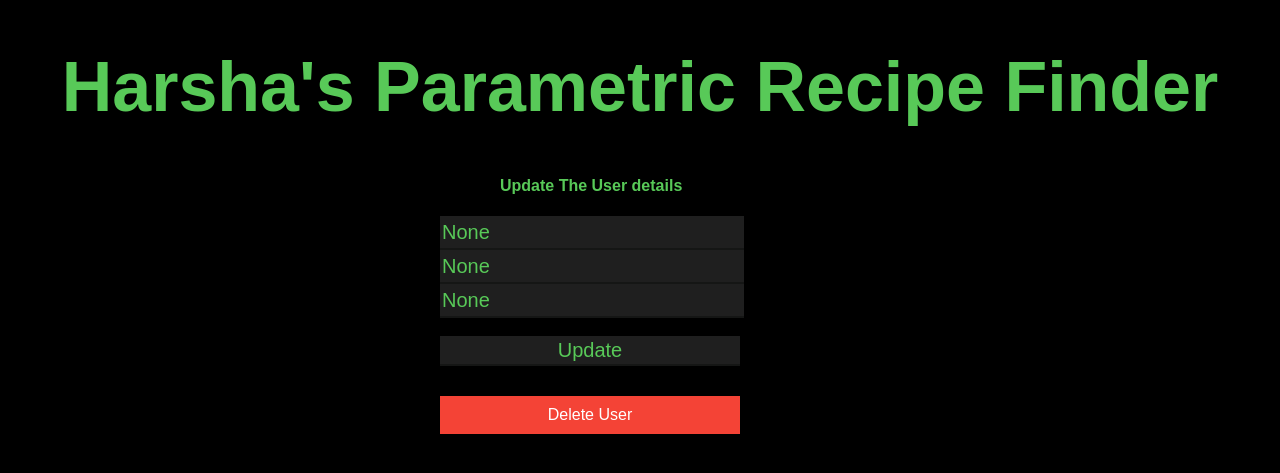
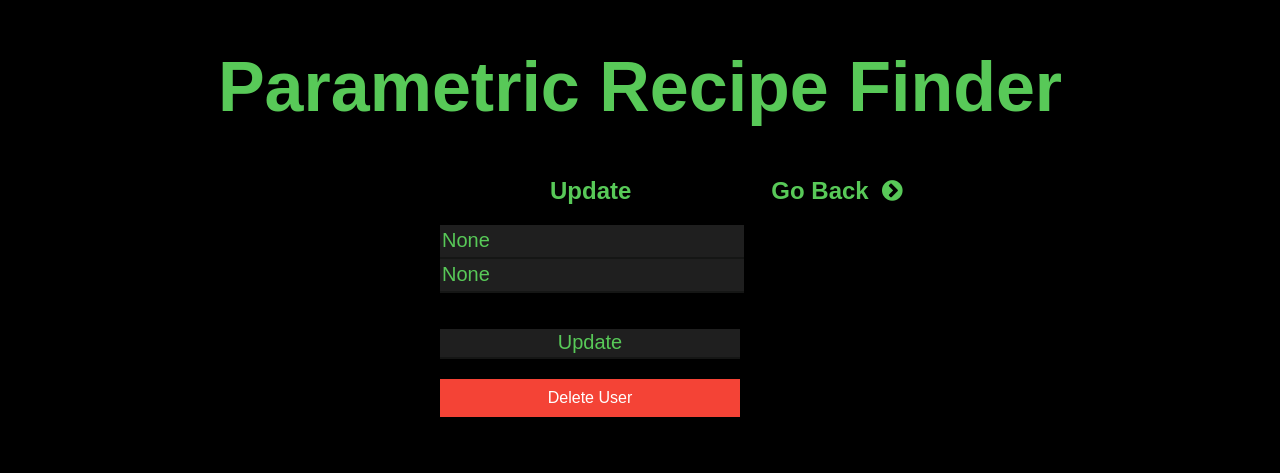
Before and after one commit to nimii1001/res, a Django app: page /home/edit in a window 1280 px wide. Shown: the top 473 px of the page. Run offline with Django 4.2, Linux system fonts and the light colour scheme; parts of the project's set-up code (start-up, migrations or seed data) failed here and were passed over; some web fonts are replaced.

Commit message:
2 changes commit

```diff
--- a/recipe/recipeapp/views.py
+++ b/recipe/recipeapp/views.py
@@ -49,7 +49,6 @@ def home(request):
             return render (request,'home.html',{"all":users,"msg":"Incorrect Credential! Try Again"})
 
     if request.method == 'GET':
-        print("don")
         if 'username' in request.GET and 'password' in request.GET:
             username = request.GET["username"]
             password = request.GET["password"]
@@ -59,11 +58,10 @@ def home(request):
             user_data.username = username
             user_data.password = password
             user_data.save()
-            return render(request,'home.html')
+            updated_user_data = UsersTable.objects.get(id=id)
+            return render (request,'result.html',{"username":updated_user_data.username,"password":updated_user_data.password,"id":updated_user_data.id})
         else:
-            print("don1")
             id = request.GET["id"]
-            print("iddd",id)
             user_data = UsersTable.objects.get(id=id)
             print("userdata",user_data )
             if user_data:
--- a/recipe/templates/home.html
+++ b/recipe/templates/home.html
@@ -11,7 +11,7 @@
   </head>
   <body>
     {% block content %}{% endblock %}
-      <h1 style="margin-bottom:200px">Harsha's Parametric Recipe Finder</h1>
+      <h1 style="margin-bottom:200px">Parametric Recipe Finder</h1>
       </div>
       <div style="max-width: 600px;margin: auto;">
           {% if msg %}
@@ -19,17 +19,19 @@
           {% endif %}
 
           <form action="home" method="POST" >
+            <h2 style="margin-top:50px;margin-left:210px;">Login</h2>
             {% csrf_token %}
             <input type="text" name="username" id="username" placeholder="Username" required/>
             <br>
             <input type="password" name="password" id="password" placeholder="Password" required/>
             <br>
             <br>
-            <input style="width:303px;margin-top:10px" type="submit" class="button" value="Log In"/>
+            <input style="width:303px;margin-top:10px;cursor:pointer" type="submit" class="button" value="submit"/>
           </form>
       </div>
 
     <div style="max-width: 380px;margin: auto;"><h4>Don't have a account? <a href="register">Register Here</a></h4></div>
+    <div style="max-width: 290px;margin: auto;"><h4>For Admin - <a href="admin">Click Here</a></h4></div>
      <div id="loading">
           <img id="loading-image" style="border: none;" src={% static 'loader.gif' %} alt="I am hungry..." />
     </div>
--- a/recipe/templates/profile_edit.html
+++ b/recipe/templates/profile_edit.html
@@ -8,32 +8,26 @@
     <meta name="viewport" content="width=device-width, initial-scale=1.0" />
     <link rel="stylesheet" href="{% static 'style.css' %}" />
     <link href="https://fonts.googleapis.com/css2?family=ABeeZee&display=swap" rel="stylesheet">
-    {% comment %} <link rel="stylesheet" href="styles/detail.css" /> {% endcomment %}
-    {% comment %} {% if title %}
-    <title>Django Recipes - {{title}}</title>
-    {% else %}
-    <title>Django Recipes</title>
-    {% endif %} {% endcomment %}
+    <link rel="stylesheet" href="https://cdnjs.cloudflare.com/ajax/libs/font-awesome/4.7.0/css/font-awesome.min.css">
   </head>
   <body>
     {% block content %} {% endblock %}
     <body>
-      <h1>Harsha's Parametric Recipe Finder</h1>
+      <h1>Parametric Recipe Finder</h1>
 
 
       <div class="box" style="max-width: 600px;margin: auto;">
-        <h4 style="margin-top:50px;margin-left:160px;">Update The User details </h4>
+        <h2 style="margin-top:50px;margin-left:210px;">Update<a href="/home?id={{id}}" style="margin-left:140px">Go Back&nbsp <i class="fa fa-chevron-circle-right"></i></a></h2>
           <form action="/home" method="GET">
             {% csrf_token %}
             <input type="text" name="username" id="username" placeholder="Username" value={{username}} required/>
             <br>
             <input type="text" name="password" id="password" placeholder="Password" value={{password}} required/>
             <br>
-            <input type="text" name="id" id="id" placeholder="ID" value={{id}} readonly/><br><br>
+            <input type="text" name="id" id="id" placeholder="ID" value={{id}} hidden/><br><br>
             <input type="submit" class="button" value="Update"/>
           </form>
-          <a href="/?id={{id}}" style="margin-top:30px;width: 270px;margin-left:100px;background-color: #f44336; color: white;padding: 10px 15px;text-align: center;text-decoration: none;display: inline-block;">Delete User<a/>
+          <a href="/?id={{id}}" style="margin-top:20px;width: 270px;margin-left:100px;background-color: #f44336; color: white;padding: 10px 15px;text-align: center;text-decoration: none;display: inline-block;">Delete User<a/>
       </div>
-
 </body>
 </html>
```
Also changed, not shown: recipe/templates/register.html (+5 -10 lines), recipe/templates/result.html (+10 -8 lines).
